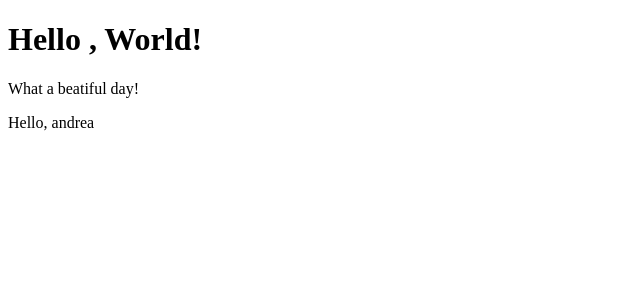
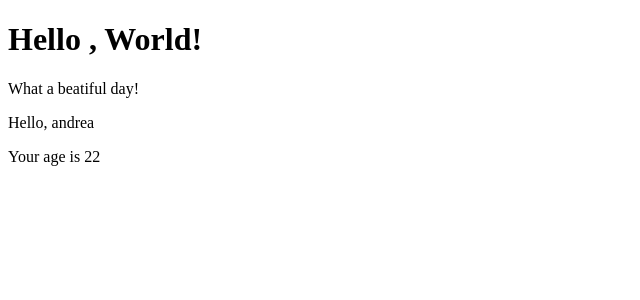
Before and after one commit to MuciFrancesco/react-exercises, a React (Create React App) app: page / in a window 1280 px wide. Shown: the top 300 px of the page, without its empty margins (0-640 px from the left). Built offline with nearby package versions, Linux system fonts and the light colour scheme.

Commit message:
props-03

```diff
--- a/src/App.js
+++ b/src/App.js
@@ -7,7 +7,7 @@ export class App extends Component {
     return (
       <div>
         <Hello />
-        <Welcome name='andrea' />
+        <Welcome name='andrea' age='22' />
       </div>
     );
   }
--- a/src/Welcome.js
+++ b/src/Welcome.js
@@ -5,6 +5,7 @@ export class Welcome extends Component {
     return (
       <div>
         <p> Hello, {this.props.name || "user!"}</p>
+        <p>Your age is {this.props.age || "i don't know,sorry"}</p>
       </div>
     );
   }
```
